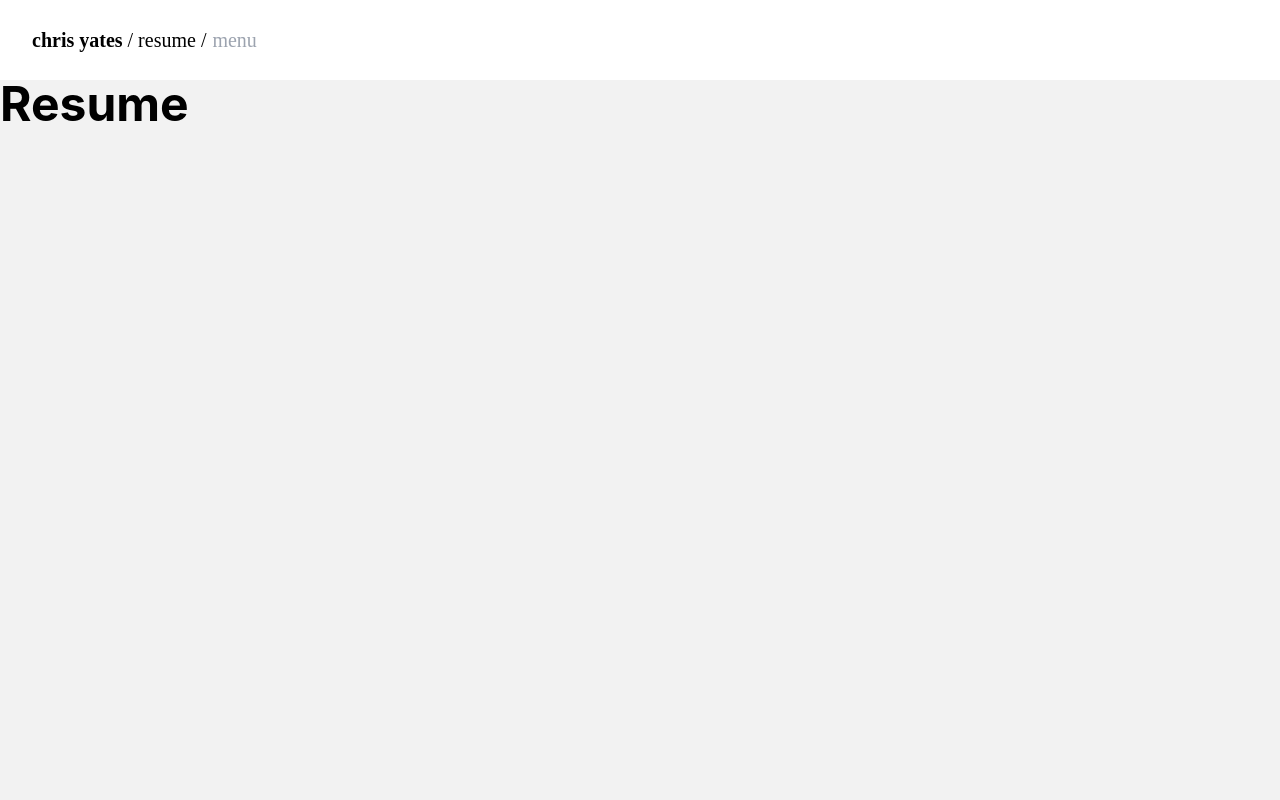
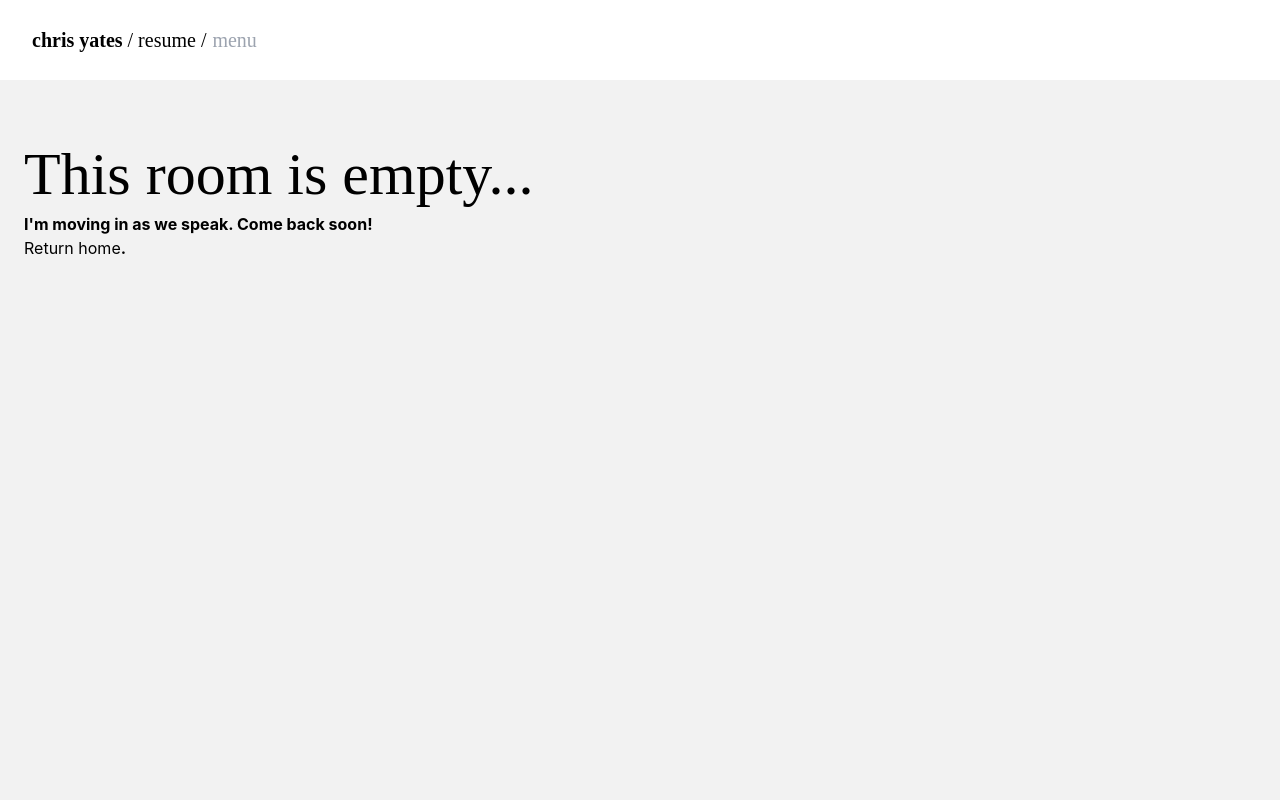
Before and after one commit to TotalChris/portfolio, a React (Create React App) app: page /resume in a window 1280 px wide. Shown: the top 800 px of the page. Built offline with nearby package versions, Linux system fonts and the light colour scheme; the HTML template or start-up script is replaced by a standard one.

Commit message:
Remove AdaptiveHero Add under-construction route

```diff
--- a/src/App.js
+++ b/src/App.js
@@ -5,6 +5,7 @@ import Contact from "./pages/Contact";
 import Navbar from "./components/Navbar";
 import Resume from "./pages/Resume";
 import NotFound from "./pages/NotFound";
+import Construction from "./pages/Construction";
 
 
 function App() {
@@ -14,8 +15,9 @@ function App() {
             <Navbar />
             <Routes>
                 <Route path='/' element={<Home />} />
-                <Route path='/contact' element={<Contact />} />
-                <Route path='/resume' element={<Resume />} />
+                <Route path='/contact' element={<Construction />} />
+                <Route path='/resume' element={<Construction />} />
+                <Route path='/under-construction' element={<Construction />} />
                 <Route path='/not-found' element={<NotFound />} />
                 <Route path='*' element={<NotFound />} />
             </Routes>
--- a/src/components/AdaptiveHero.jsx
+++ /dev/null
@@ -1,16 +0,0 @@
-import React from 'react';
-
-const AdaptiveHero = ({primaryElement, secondaryElement}) => {
-    return (
-        <div className="hero min-h-screen bg-base-200">
-            <div className="hero-content flex-col lg:flex-row">
-                {primaryElement}
-                <div>
-                    {secondaryElement}
-                </div>
-            </div>
-        </div>
-    );
-};
-
-export default AdaptiveHero;
--- /dev/null
+++ b/src/pages/Construction.jsx
@@ -0,0 +1,15 @@
+import React from 'react';
+import {Link} from "react-router-dom";
+
+const Contact = () => {
+    return (
+        <div className='mx-6'>
+            <h1 className='text-6xl mt-16' style={{fontFamily: 'Roboto Mono'}}>This room is empty...</h1>
+            <div className='w-full h-screen'>
+                <p className='mt-2 font-bold'>I'm moving in as we speak. Come back soon!&nbsp;<br /><Link to='/' className='font-normal hover:underline'>Return home</Link>.</p>
+            </div>
+        </div>
+    );
+};
+
+export default Contact;
--- a/src/pages/Contact.jsx
+++ b/src/pages/Contact.jsx
@@ -1,11 +1,10 @@
 import React from 'react';
+import {Link} from "react-router-dom";
 
 const Contact = () => {
     return (
-        <div>
-            <h1 className='text-5xl font-bold'>Contact</h1>
-            <div className='w-full h-screen'></div>
-
+        <div className='mx-6'>
+            <h1 className='text-6xl mt-16' style={{fontFamily: 'Roboto Mono'}}>Contact Me</h1>
         </div>
     );
 };
--- a/src/pages/Resume.jsx
+++ b/src/pages/Resume.jsx
@@ -3,8 +3,9 @@ import React from 'react';
 const Resume = () => {
     return (
         <div>
-            <h1 className='text-5xl font-bold'>Resume</h1>
-            <div className='w-full h-screen'></div>
+            <div className='mx-6'>
+                <h1 className='text-6xl mt-16' style={{fontFamily: 'Roboto Mono'}}>My Resume</h1>
+            </div>
         </div>
     );
 };
```
Also changed, not shown: 1 other file (tests, documents, lock files or other folders).
